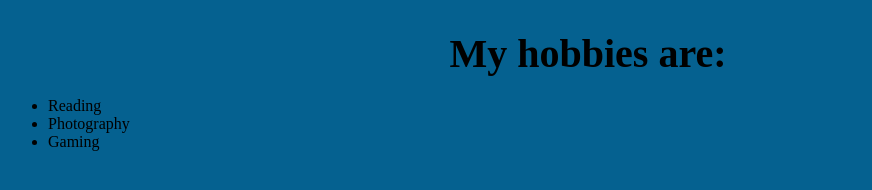
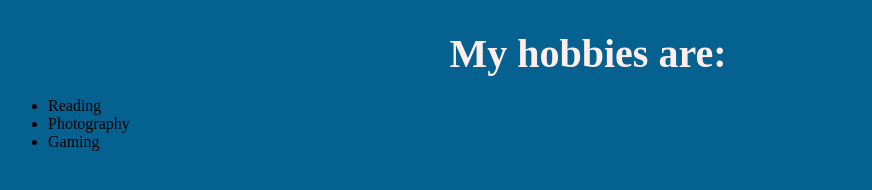
Before and after one commit to Akshaytm310/winter_arc_akshaytmanoj, a plain HTML site: page index.html in a window 1280 px wide. Shown: the part 150-340 px from the top of the page, without its empty margins (52-924 px from the left). Drawn offline with Linux system fonts and the light colour scheme.

Commit message:
Update style.css

```diff
--- a/style.css
+++ b/style.css
@@ -5,7 +5,7 @@ body{
     padding: 20px;
 }
 h2 {
-    color: #000000;
+    color: #ffeeee;
     font-size: 2.5em;
     text-align: center;
     margin-bottom: 20px;
```
